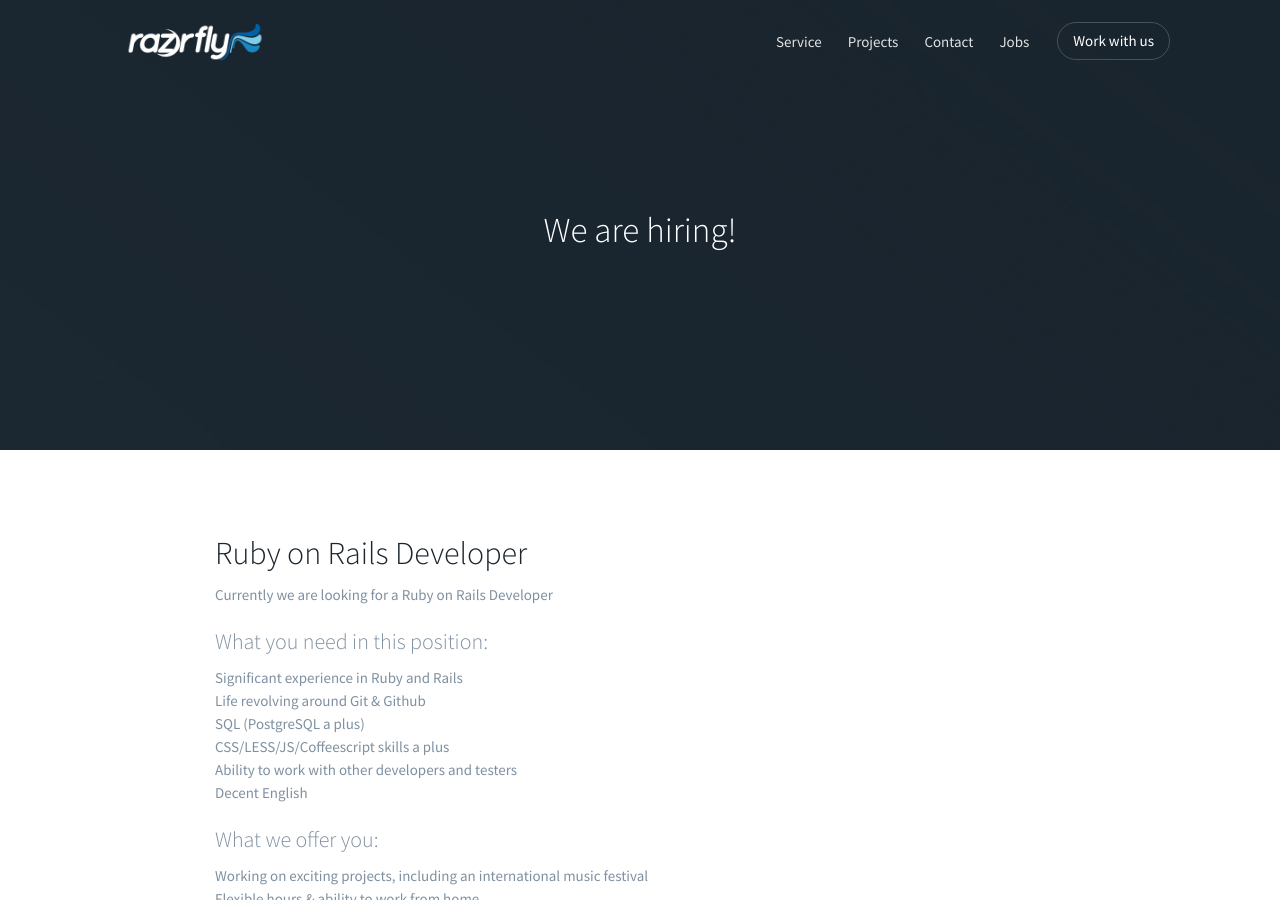
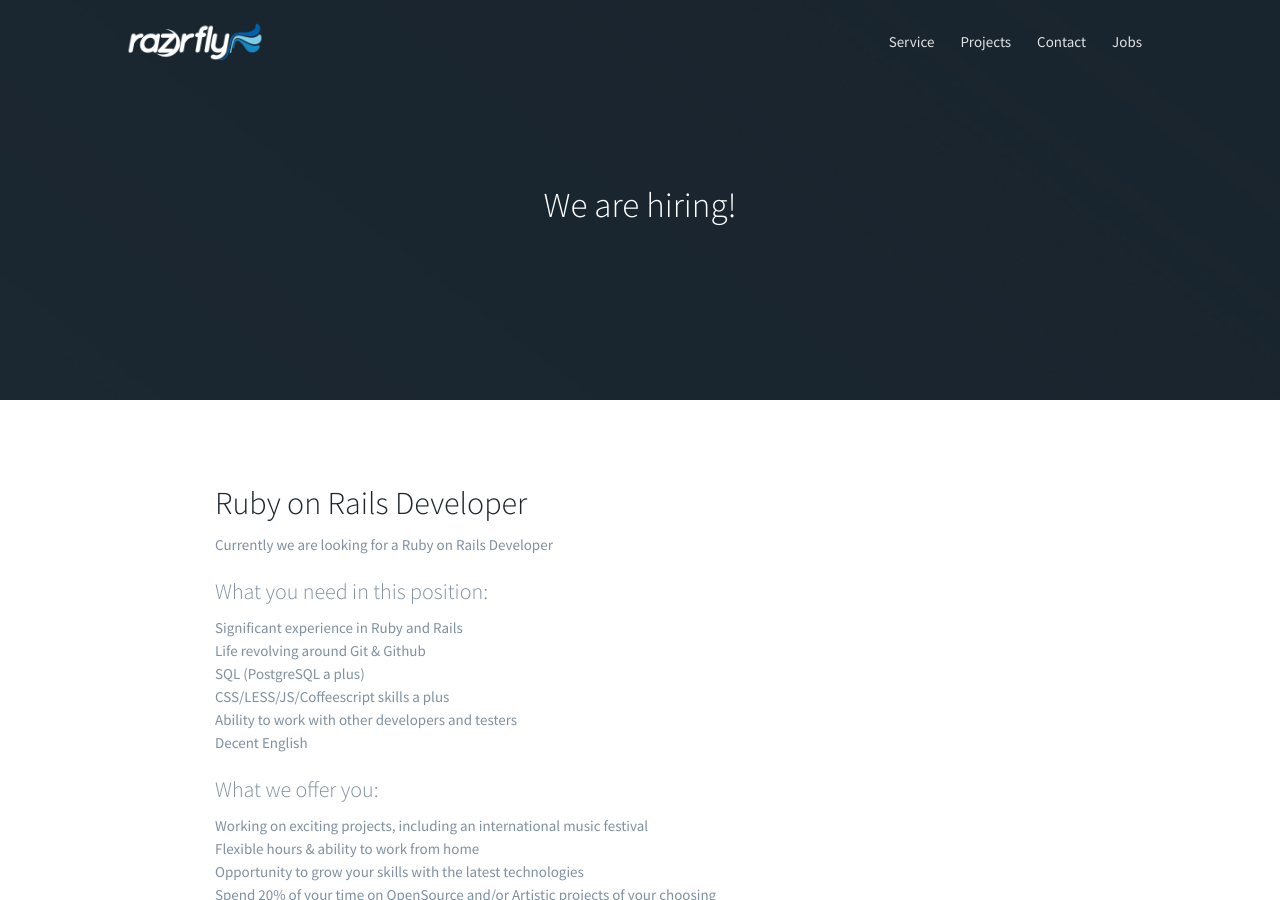
Before and after one commit to razrfly/razrfly.github.io, a Jekyll site: the page built from jobs.html, in a window 1280 px wide and 900 px high. Built offline with Jekyll 4.4.1, drawn with Linux system fonts in a browser that asks for light colours; nearby versions of some CDN libraries.

Commit message:
Little header and nav changes

```diff
--- a/_data/headings.yml
+++ b/_data/headings.yml
@@ -7,3 +7,6 @@ header:
   Projects:
     main-header: 'Some of our works'
     sub-header: 'This is what we love'
+  Contact:
+    main-header: 'We would love to hear from you'
+    sub-header: 'Say hello!'
--- a/_includes/header.html
+++ b/_includes/header.html
@@ -2,14 +2,14 @@
 <header id="header_subpage1"
   style="background-image:url(
     {{ site.data.visual.header_background }}
-    ); height: 450px !important;">
+    ); height: 400px !important;">
 
   <div class="shader"></div>
 
   <div class="caption ani_ fadeinup">
       <div class="container">
         <h1>
-          {% if page.title == 'Projects' %}
+          {% if page.title == 'Contact' or page.title == 'Projects' %}
             {{ site.data.headings.
               header[page.title]['main-header'] }}
 
@@ -21,10 +21,6 @@
             {{ site.data.headings.header[page.title] }}
           {% endif %}
         </h1>
-
-        {% if page.title == 'Welcome' %}
-          <a href="/service" class="btn alt">Get started!</a>
-        {% endif %}
       </div>
   </div>
 </header>
--- a/_includes/nav.html
+++ b/_includes/nav.html
@@ -9,10 +9,6 @@
           </li>
         {% endfor %}
       </ul>
-
-      <a href="#nav-button" class="nav-btn">
-        Work with us
-      </a>
     </nav>
 
     <!-- Logo -->
--- a/_layouts/default.html
+++ b/_layouts/default.html
@@ -33,7 +33,7 @@
     <div class="wrapper">
       {% include nav.html %}
 
-      {% if page.title != 'Contact' %}
+      {% if page.title != 'Welcome' %}
         {% include header.html %}
       {% endif %}
 
```
Also changed, not shown: _data/working.yml (line endings or trailing spaces).
